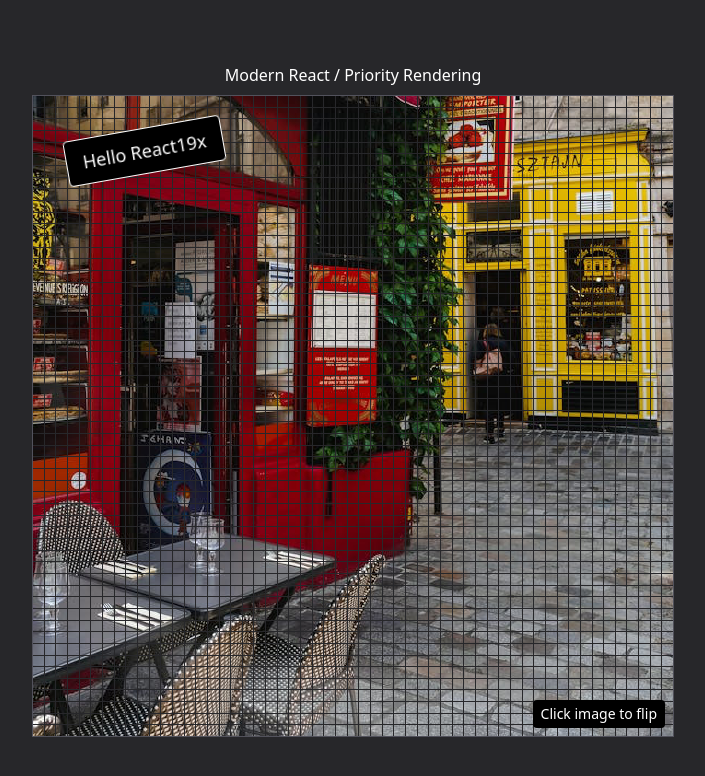
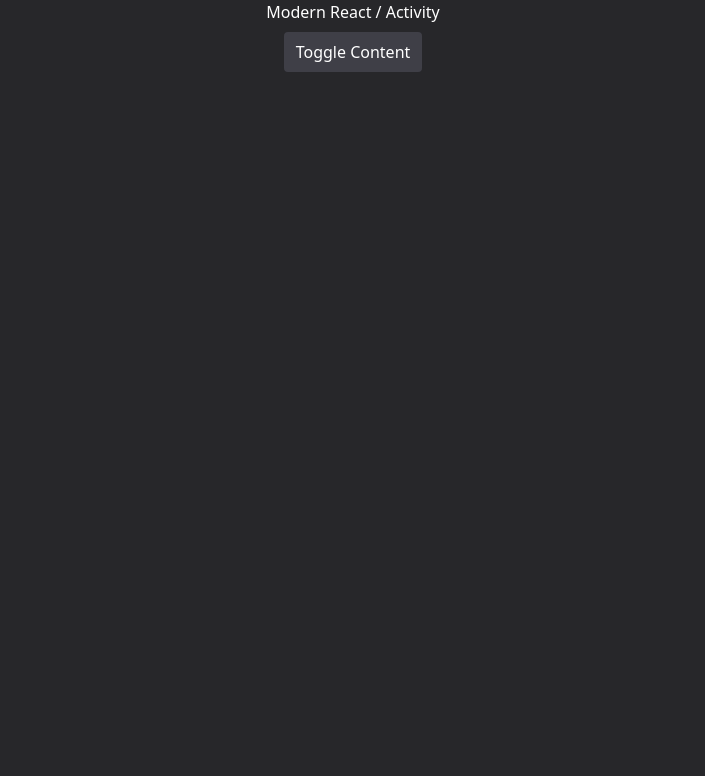
Before and after one commit to srutz/react19x, a React (Vite) app: page / in a window 1280 px wide. Shown: the top 776 px of the page, without its empty margins (287-992 px from the left). Built offline with nearby package versions, Linux system fonts and the light colour scheme.

Commit message:
activity example

```diff
--- a/src/App.tsx
+++ b/src/App.tsx
@@ -1,12 +1,41 @@
+import { useEffect, useState } from 'react';
 import { SlowComponent } from './SlowComponent'
 
 export function App() {
+  const [showContent, setShowContent] = useState(false);
   return (
     <div className="h-1 grow self-stretch flex flex-col items-center justify-center gap-2">
       <div>
-        Modern React / Priority Rendering
+        Modern React / Activity
       </div>
-      <SlowComponent title="Hello React19x" />
+      <button type="button" onClick={() => setShowContent((prev) => !prev)}>
+        Toggle Content
+      </button>
+      {/*
+      <Activity mode={showContent ? 'visible' : 'hidden'} >
+        <MyContent></MyContent>
+      </Activity>
+      */}
+      <div style={{ display: showContent ? 'block' : 'none' }}>
+        <MyContent></MyContent>
+      </div>
+      <div className="grow" />
     </div>
   )
 }
+
+
+function MyContent() {
+  console.log('MyContent render');
+  useEffect(() => {
+    console.log('MyContent mounted');
+    return () => {
+      console.log('MyContent unmounted');
+    }
+  }, []);
+  return (
+    <div className="flex flex-col items-center gap-4">
+      <SlowComponent title="Bonjour" gap={2} />
+    </div>
+  )
+}
--- a/src/index.css
+++ b/src/index.css
@@ -17,3 +17,7 @@ body {
 input {
   @apply border border-zinc-600 bg-zinc-900 text-white rounded px-2 py-1;
 }
+
+button {
+  @apply bg-zinc-700 text-white rounded px-3 py-2 hover:bg-zinc-600 cursor-pointer;
+}
```
